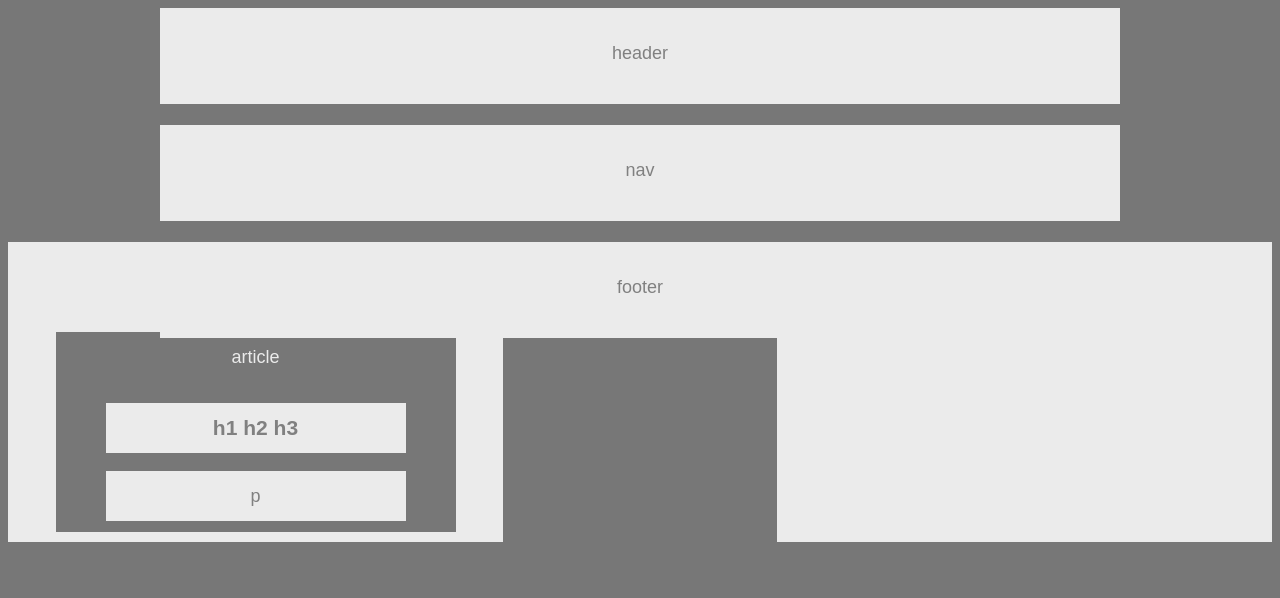
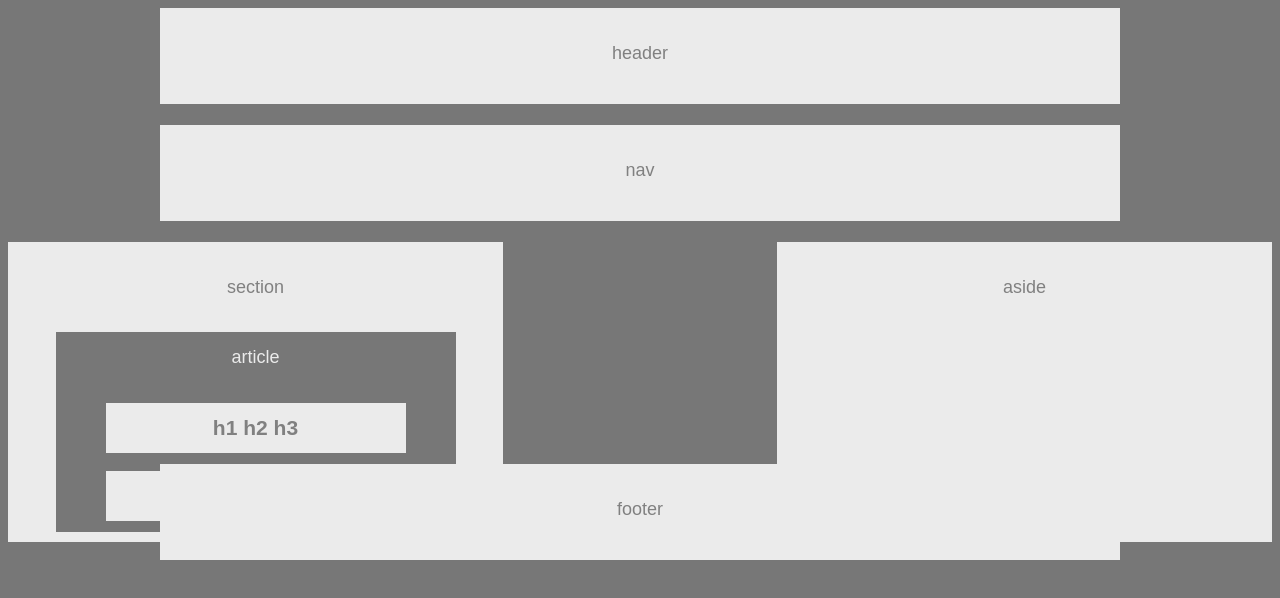
Before and after one commit to lvayavong/HW-Wireframe, a plain HTML site: page index.html in a window 1280 px wide. Drawn offline with Linux system fonts and the light colour scheme.

Commit message:
changed footer

```diff
--- a/style.css
+++ b/style.css
@@ -14,8 +14,7 @@ body{
 	background-color: #777;
 	color:gray;
 	font-family: 'Arial', 'Helvetica Neue', Helvetica, sans-serif;
-	font-size: 18px
-
+	font-size: 18px;
 }
 
 #section{
@@ -76,7 +75,8 @@ body{
 	}
 
 #footer{
-	position: relative;
-	left: 0;
-    bottom: 0;
+  position: absolute;
+  right: 0;
+  bottom: 240px;
+  left: 0;
 }
```
